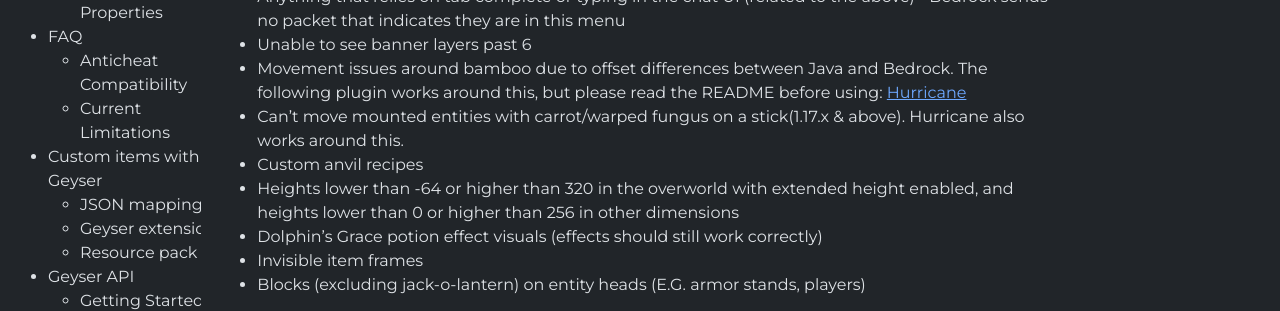
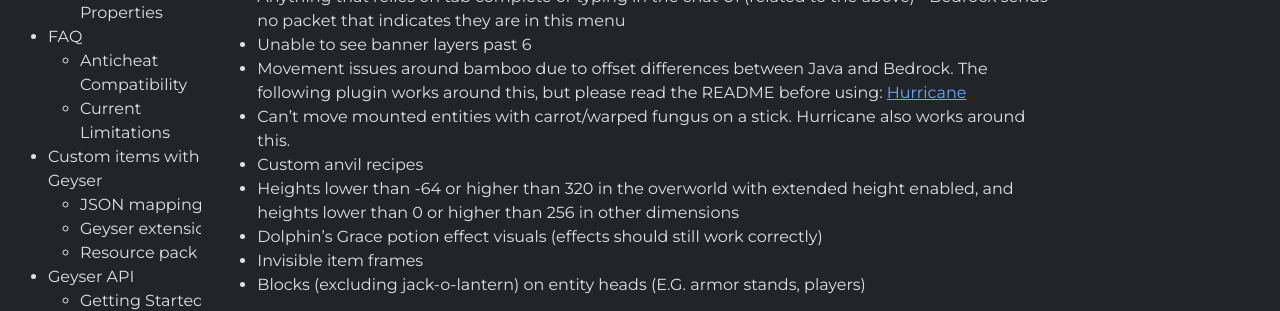
Before and after one commit to GeyserMC/GeyserWiki, a Jekyll site: the page built from _docs/geyser/current-limitations.md, in a window 1280 px wide and 1044 px high. Shown: the part 507-818 px from the top of the window. Built offline with Jekyll 4.4.1, drawn with Linux system fonts in a browser that asks for light colours.

Commit message:
Update current-limitations.md

```diff
--- a/_docs/geyser/current-limitations.md
+++ b/_docs/geyser/current-limitations.md
@@ -18,7 +18,7 @@ The following things cannot be fixed without changes to Bedrock or the Java prot
 - Anything that relies on tab complete or typing in the chat UI (related to the above) - Bedrock sends no packet that indicates they are in this menu
 - Unable to see banner layers past 6
 - Movement issues around bamboo due to offset differences between Java and Bedrock. The following plugin works around this, but please read the README before using: [Hurricane](/other/hurricaneh)
-- Can't move mounted entities with carrot/warped fungus on a stick(1.17.x & above). Hurricane also works around this.
+- Can't move mounted entities with carrot/warped fungus on a stick. Hurricane also works around this.
 - Custom anvil recipes
 - Heights lower than -64 or higher than 320 in the overworld with extended height enabled, and heights lower than 0 or higher than 256 in other dimensions
 - Dolphin's Grace potion effect visuals (effects should still work correctly)
```
